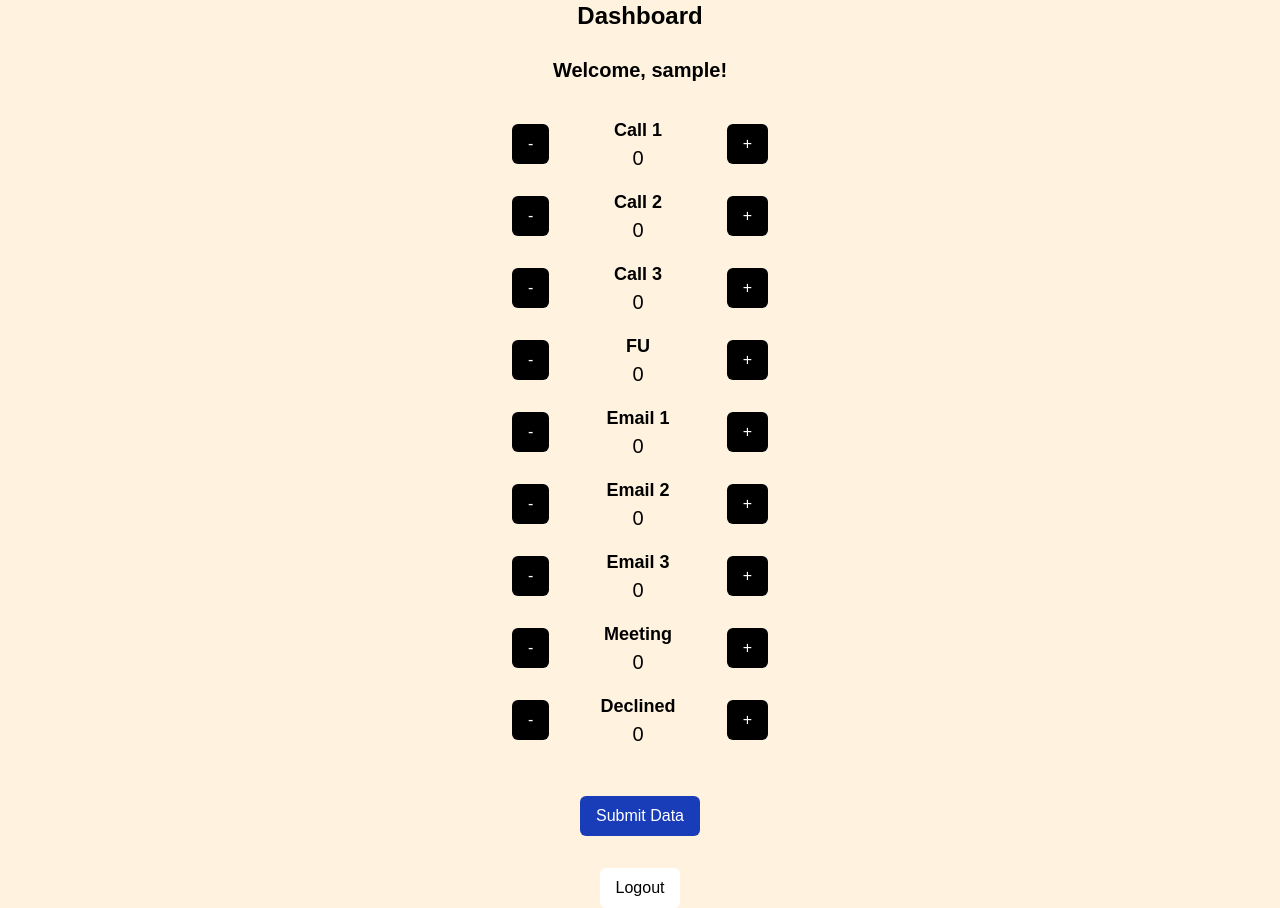
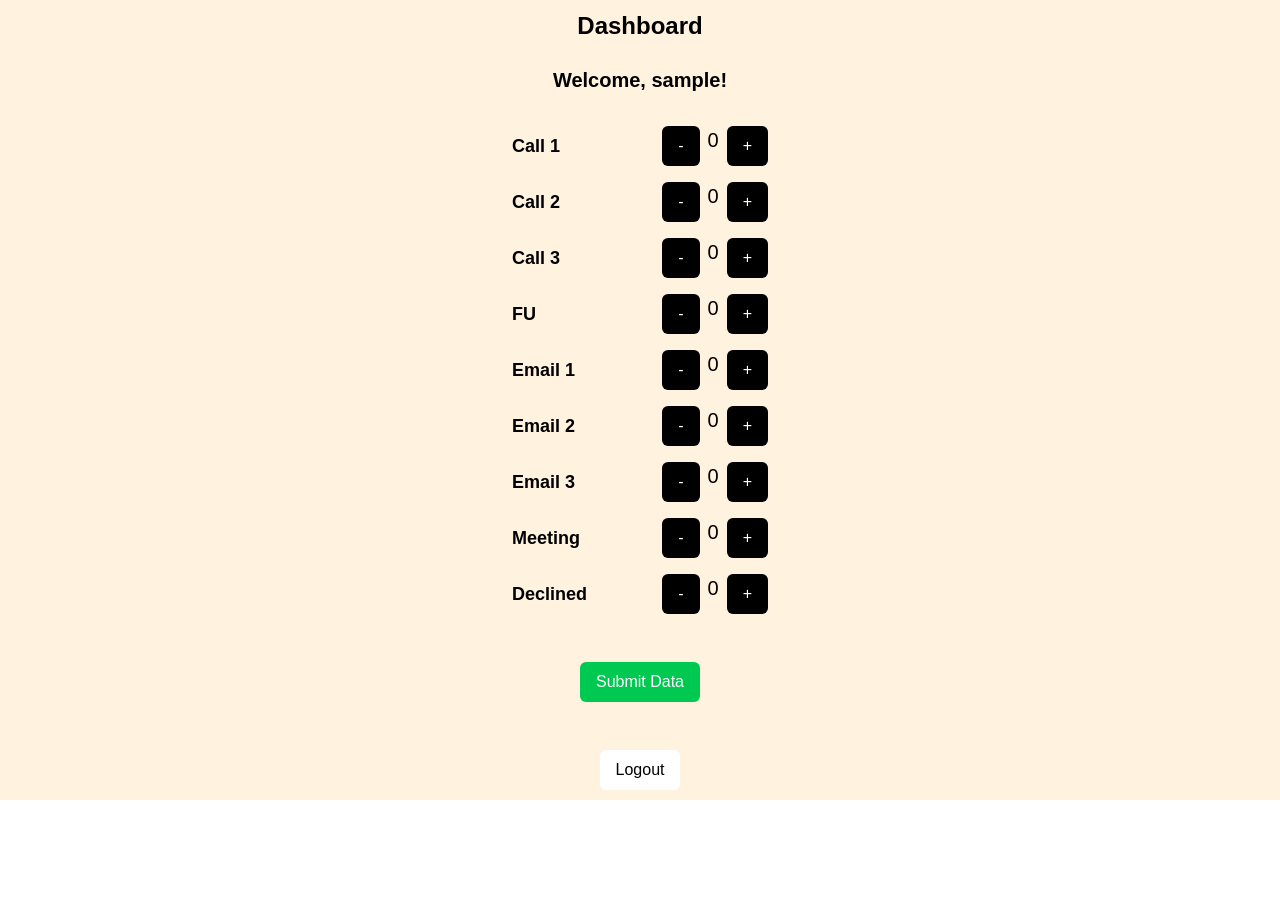
Before and after one commit to digital-eclipse/de-agent, a Next.js app: page /dashboard in a window 1280 px wide. After the commit the page ends 800 px from the top, so only its background shows below. Built offline with nearby package versions, Linux system fonts and the light colour scheme; sample sign-in values are in the browser's storage.

Commit message:
More bug fixed

```diff
--- a/src/app/dashboard/page.tsx
+++ b/src/app/dashboard/page.tsx
@@ -1,36 +1,7 @@
 'use client';
 
-import { useEffect, useState } from 'react';
+import { useState, useEffect } from 'react';
 import { useRouter } from 'next/navigation';
-
-// Reusable Counter Component
-function Counter({ label, value, onIncrement, onDecrement }: {
-  label: string;
-  value: number;
-  onIncrement: () => void;
-  onDecrement: () => void;
-}) {
-  return (
-    <div className="flex items-center justify-between w-64 mb-4">
-      <button
-        onClick={onDecrement}
-        className="bg-black text-white px-4 py-2 rounded-md hover:bg-gray-800"
-      >
-        -
-      </button>
-      <div className="text-center">
-        <p className="text-lg font-semibold text-black">{label}</p>
-        <p className="text-xl text-black">{value}</p>
-      </div>
-      <button
-        onClick={onIncrement}
-        className="bg-black text-white px-4 py-2 rounded-md hover:bg-gray-800"
-      >
-        +
-      </button>
-    </div>
-  );
-}
 
 export default function Dashboard() {
   const router = useRouter();
@@ -52,13 +23,16 @@ export default function Dashboard() {
   // Check if the user is logged in (client-side only)
   useEffect(() => {
     const isLoggedIn = localStorage.getItem('isLoggedIn');
+    const storedUsername = localStorage.getItem('username');
+
     if (!isLoggedIn) {
       router.push('/'); // Redirect to the login page if not logged in
     } else {
-      setUsername(localStorage.getItem('username')); // Set the username from localStorage
+      setUsername(storedUsername); // Set the username from localStorage
     }
   }, [router]);
 
+  // Function to submit data to Google Sheets
   const submitData = async () => {
     const data = {
       username,
@@ -74,19 +48,20 @@ export default function Dashboard() {
     };
 
     try {
-      const response = await fetch(
-        'https://script.google.com/macros/s/AKfycbwFM6W1wOqeq-Ad-ZH3L0QHfy9Y-EjT2aShouL2N9H-EzR0bYYqjE25bpbzHn5fFdhd/exec',
-        {
-          method: 'POST',
-          headers: {
-            'Content-Type': 'application/json',
-          },
-          body: JSON.stringify(data),
-        }
-      );
+      const response = await fetch('/api/submit', {
+        method: 'POST',
+        headers: {
+          'Content-Type': 'application/json',
+        },
+        body: JSON.stringify(data),
+      });
 
       const result = await response.json();
-      alert(result.message || 'Data submitted successfully!');
+      if (result.error) {
+        alert(`Error: ${result.error}`);
+      } else {
+        alert(result.message);
+      }
     } catch (error) {
       console.error('Error submitting data:', error);
       alert('An error occurred while submitting data.');
@@ -103,67 +78,194 @@ export default function Dashboard() {
 
       {/* Counter Div */}
       <div className="mt-8">
-        <Counter
-          label="Call 1"
-          value={call1}
-          onIncrement={() => setCall1(call1 + 1)}
-          onDecrement={() => setCall1(call1 - 1)}
-        />
-        <Counter
-          label="Call 2"
-          value={call2}
-          onIncrement={() => setCall2(call2 + 1)}
-          onDecrement={() => setCall2(call2 - 1)}
-        />
-        <Counter
-          label="Call 3"
-          value={call3}
-          onIncrement={() => setCall3(call3 + 1)}
-          onDecrement={() => setCall3(call3 - 1)}
-        />
-        <Counter
-          label="FU"
-          value={FU}
-          onIncrement={() => setFU(FU + 1)}
-          onDecrement={() => setFU(FU - 1)}
-        />
-        <Counter
-          label="Email 1"
-          value={email1}
-          onIncrement={() => setEmail1(email1 + 1)}
-          onDecrement={() => setEmail1(email1 - 1)}
-        />
-        <Counter
-          label="Email 2"
-          value={email2}
-          onIncrement={() => setEmail2(email2 + 1)}
-          onDecrement={() => setEmail2(email2 - 1)}
-        />
-        <Counter
-          label="Email 3"
-          value={email3}
-          onIncrement={() => setEmail3(email3 + 1)}
-          onDecrement={() => setEmail3(email3 - 1)}
-        />
-        <Counter
-          label="Meeting"
-          value={meeting}
-          onIncrement={() => setMeeting(meeting + 1)}
-          onDecrement={() => setMeeting(meeting - 1)}
-        />
-        <Counter
-          label="Declined"
-          value={declined}
-          onIncrement={() => setDeclined(declined + 1)}
-          onDecrement={() => setDeclined(declined - 1)}
-        />
+        <div className="flex flex-col gap-4">
+          {/* Call 1 */}
+          <div className="flex items-center justify-between w-64">
+            <p className="text-lg font-semibold text-black">Call 1</p>
+            <div className="flex gap-2">
+              <button
+                onClick={() => setCall1(call1 - 1)}
+                className="bg-black text-white px-4 py-2 rounded-md hover:bg-gray-800"
+              >
+                -
+              </button>
+              <p className="text-xl text-black">{call1}</p>
+              <button
+                onClick={() => setCall1(call1 + 1)}
+                className="bg-black text-white px-4 py-2 rounded-md hover:bg-gray-800"
+              >
+                +
+              </button>
+            </div>
+          </div>
+
+          {/* Call 2 */}
+          <div className="flex items-center justify-between w-64">
+            <p className="text-lg font-semibold text-black">Call 2</p>
+            <div className="flex gap-2">
+              <button
+                onClick={() => setCall2(call2 - 1)}
+                className="bg-black text-white px-4 py-2 rounded-md hover:bg-gray-800"
+              >
+                -
+              </button>
+              <p className="text-xl text-black">{call2}</p>
+              <button
+                onClick={() => setCall2(call2 + 1)}
+                className="bg-black text-white px-4 py-2 rounded-md hover:bg-gray-800"
+              >
+                +
+              </button>
+            </div>
+          </div>
+
+          {/* Call 3 */}
+          <div className="flex items-center justify-between w-64">
+            <p className="text-lg font-semibold text-black">Call 3</p>
+            <div className="flex gap-2">
+              <button
+                onClick={() => setCall3(call3 - 1)}
+                className="bg-black text-white px-4 py-2 rounded-md hover:bg-gray-800"
+              >
+                -
+              </button>
+              <p className="text-xl text-black">{call3}</p>
+              <button
+                onClick={() => setCall3(call3 + 1)}
+                className="bg-black text-white px-4 py-2 rounded-md hover:bg-gray-800"
+              >
+                +
+              </button>
+            </div>
+          </div>
+
+          {/* FU */}
+          <div className="flex items-center justify-between w-64">
+            <p className="text-lg font-semibold text-black">FU</p>
+            <div className="flex gap-2">
+              <button
+                onClick={() => setFU(FU - 1)}
+                className="bg-black text-white px-4 py-2 rounded-md hover:bg-gray-800"
+              >
+                -
+              </button>
+              <p className="text-xl text-black">{FU}</p>
+              <button
+                onClick={() => setFU(FU + 1)}
+                className="bg-black text-white px-4 py-2 rounded-md hover:bg-gray-800"
+              >
+                +
+              </button>
+            </div>
+          </div>
+
+          {/* Email 1 */}
+          <div className="flex items-center justify-between w-64">
+            <p className="text-lg font-semibold text-black">Email 1</p>
+            <div className="flex gap-2">
+              <button
+                onClick={() => setEmail1(email1 - 1)}
+                className="bg-black text-white px-4 py-2 rounded-md hover:bg-gray-800"
+              >
+                -
+              </button>
+              <p className="text-xl text-black">{email1}</p>
+              <button
+                onClick={() => setEmail1(email1 + 1)}
+                className="bg-black text-white px-4 py-2 rounded-md hover:bg-gray-800"
+              >
+                +
+              </button>
+            </div>
+          </div>
+
+          {/* Email 2 */}
+          <div className="flex items-center justify-between w-64">
+            <p className="text-lg font-semibold text-black">Email 2</p>
+            <div className="flex gap-2">
+              <button
+                onClick={() => setEmail2(email2 - 1)}
+                className="bg-black text-white px-4 py-2 rounded-md hover:bg-gray-800"
+              >
+                -
+              </button>
+              <p className="text-xl text-black">{email2}</p>
+              <button
+                onClick={() => setEmail2(email2 + 1)}
+                className="bg-black text-white px-4 py-2 rounded-md hover:bg-gray-800"
+              >
+                +
+              </button>
+            </div>
+          </div>
+
+          {/* Email 3 */}
+          <div className="flex items-center justify-between w-64">
+            <p className="text-lg font-semibold text-black">Email 3</p>
+            <div className="flex gap-2">
+              <button
+                onClick={() => setEmail3(email3 - 1)}
+                className="bg-black text-white px-4 py-2 rounded-md hover:bg-gray-800"
+              >
+                -
+              </button>
+              <p className="text-xl text-black">{email3}</p>
+              <button
+                onClick={() => setEmail3(email3 + 1)}
+                className="bg-black text-white px-4 py-2 rounded-md hover:bg-gray-800"
+              >
+                +
+              </button>
+            </div>
+          </div>
+
+          {/* Meeting */}
+          <div className="flex items-center justify-between w-64">
+            <p className="text-lg font-semibold text-black">Meeting</p>
+            <div className="flex gap-2">
+              <button
+                onClick={() => setMeeting(meeting - 1)}
+                className="bg-black text-white px-4 py-2 rounded-md hover:bg-gray-800"
+              >
+                -
+              </button>
+              <p className="text-xl text-black">{meeting}</p>
+              <button
+                onClick={() => setMeeting(meeting + 1)}
+                className="bg-black text-white px-4 py-2 rounded-md hover:bg-gray-800"
+              >
+                +
+              </button>
+            </div>
+          </div>
+
+          {/* Declined */}
+          <div className="flex items-center justify-between w-64">
+            <p className="text-lg font-semibold text-black">Declined</p>
+            <div className="flex gap-2">
+              <button
+                onClick={() => setDeclined(declined - 1)}
+                className="bg-black text-white px-4 py-2 rounded-md hover:bg-gray-800"
+              >
+                -
+              </button>
+              <p className="text-xl text-black">{declined}</p>
+              <button
+                onClick={() => setDeclined(declined + 1)}
+                className="bg-black text-white px-4 py-2 rounded-md hover:bg-gray-800"
+              >
+                +
+              </button>
+            </div>
+          </div>
+        </div>
       </div>
 
       {/* Submit Button */}
       <div className="mt-8">
         <button
           onClick={submitData}
-          className="w-full bg-blue-800 text-white py-2 px-4 rounded-md hover:bg-green-600 focus:outline-none focus:ring-2 focus:ring-green-500 focus:ring-offset-2"
+          className="w-full mt-4 bg-green-500 text-white py-2 px-4 rounded-md hover:bg-green-600 focus:outline-none focus:ring-2 focus:ring-green-500 focus:ring-offset-2"
         >
           Submit Data
         </button>
@@ -177,7 +279,7 @@ export default function Dashboard() {
             localStorage.removeItem('username');
             router.push('/');
           }}
-          className="w-full bg-white text-black py-2 px-4 rounded-md hover:bg-[#FFF3DF] focus:outline-none focus:ring-2 focus:ring-blue-500 focus:ring-offset-2"
+          className="w-full mt-4 bg-white text-black py-2 px-4 rounded-md hover:bg-[#FFF3DF] focus:outline-none focus:ring-2 focus:ring-blue-500 focus:ring-offset-2"
         >
           Logout
         </button>
```
Also changed, not shown: src/app/api/submit.js (added, +29 -0 lines).
